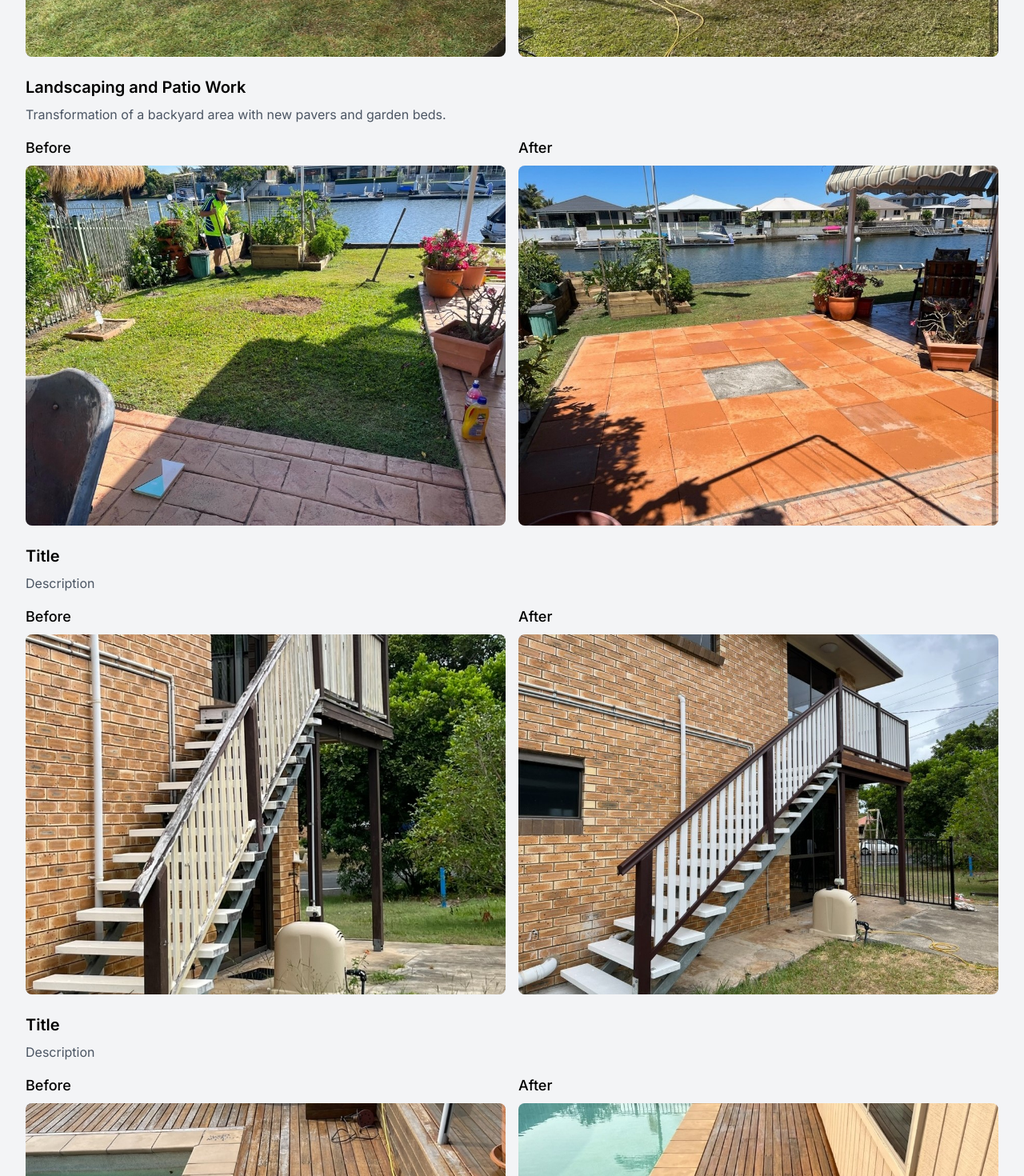
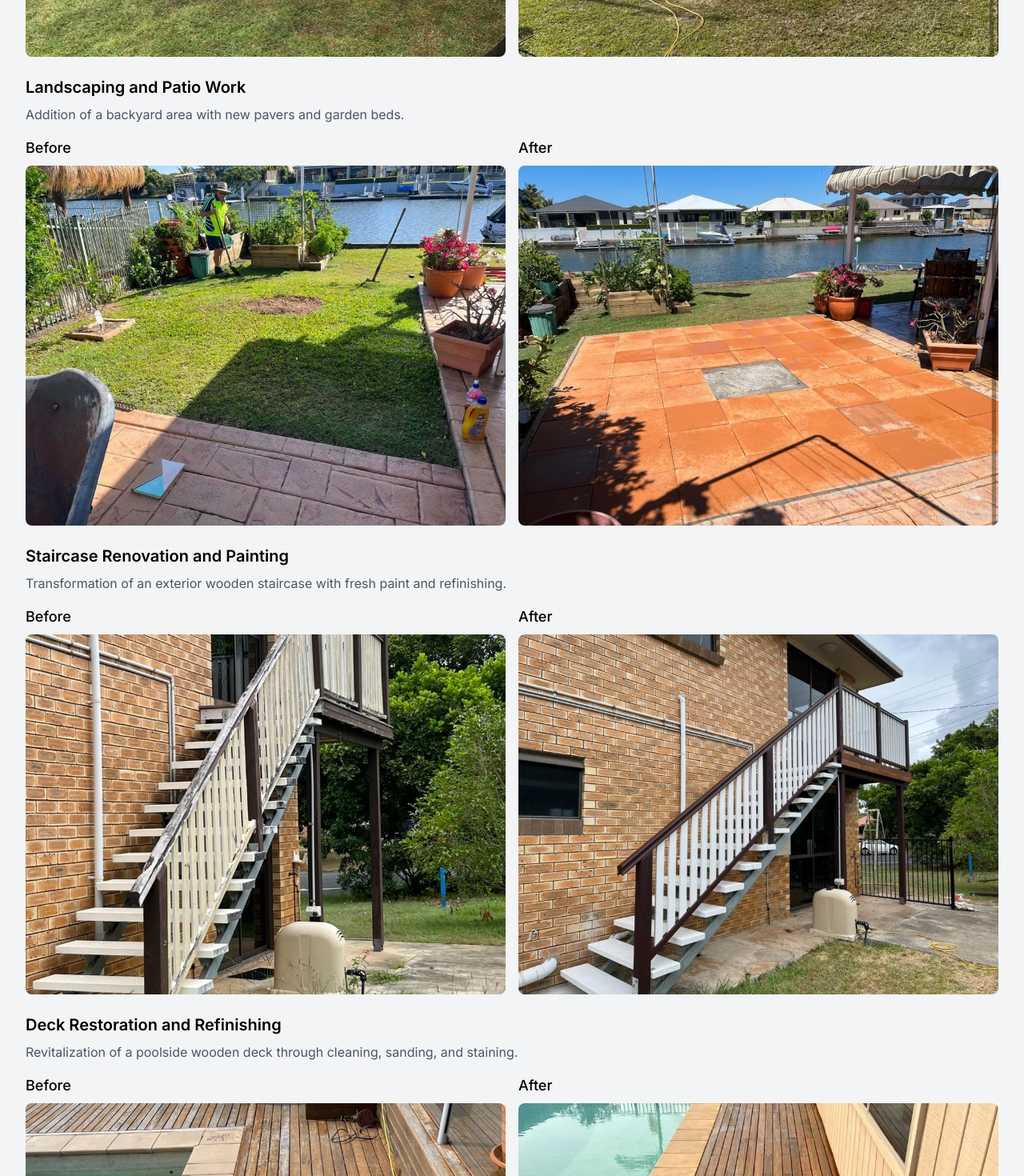
Before and after one commit to pagesolver/northbm, a Next.js app: page /our-work in a window 1280 px wide. Shown: the part 740-2210 px from the top of the page at 80% size. Built offline with nearby package versions, Linux system fonts and the light colour scheme.

Commit message:
title and descs on portfolio done

```diff
--- a/src/portfolio.ts
+++ b/src/portfolio.ts
@@ -7,43 +7,43 @@ export const portfolio = [
     },
     {
       title: "Landscaping and Patio Work",
-      description: "Transformation of a backyard area with new pavers and garden beds.",
+      description: "Addition of a backyard area with new pavers and garden beds.",
       beforeSrc: "/b1.jpg",
       afterSrc: "/b2.jpg"
     },
     {
-      title: "Title",
-      description: "Description",
+      title: "Staircase Renovation and Painting",
+      description: "Transformation of an exterior wooden staircase with fresh paint and refinishing.",
       beforeSrc: "/c1.jpg",
       afterSrc: "/c2.jpg"
     },
     {
-      title: "Title",
-      description: "Description",
+      title: "Deck Restoration and Refinishing",
+      description: "Revitalization of a poolside wooden deck through cleaning, sanding, and staining.",
       beforeSrc: "/d1.jpg",
       afterSrc: "/d2.jpg"
     },
     {
-      title: "Title",
-      description: "Description",
+      title: "Fence Replacement Project",
+      description: "Installation of a property boundary with installation of a new metal fence",
       beforeSrc: "/e1.jpg",
       afterSrc: "/e2.jpg"
     },
     {
-      title: "Title",
-      description: "Description",
+      title: "Patio Cover Installation",
+      description: "Construction of a new patio cover, transforming an open concrete area into a sheltered outdoor living space.",
       beforeSrc: "/f1.jpg",
       afterSrc: "/f2.jpg"
     },
     {
-      title: "Title",
-      description: "Description",
+      title: "Bathroom Renovation",
+      description: "Complete transformation of an outdated bathroom, including new tiling, fixtures, and shower enclosure for a modern, clean look.",
       beforeSrc: "/g1.jpg",
       afterSrc: "/g2.jpg"
     },
     {
-      title: "Title",
-      description: "Description",
+      title: "Outdoor Deck Installation",
+      description: "Transformation of a bare concrete patio into a beautiful wooden deck, enhancing the outdoor living space and adding warmth to the area.",
       beforeSrc: "/h1.jpg",
       afterSrc: "/h2.jpg"
     }
```
